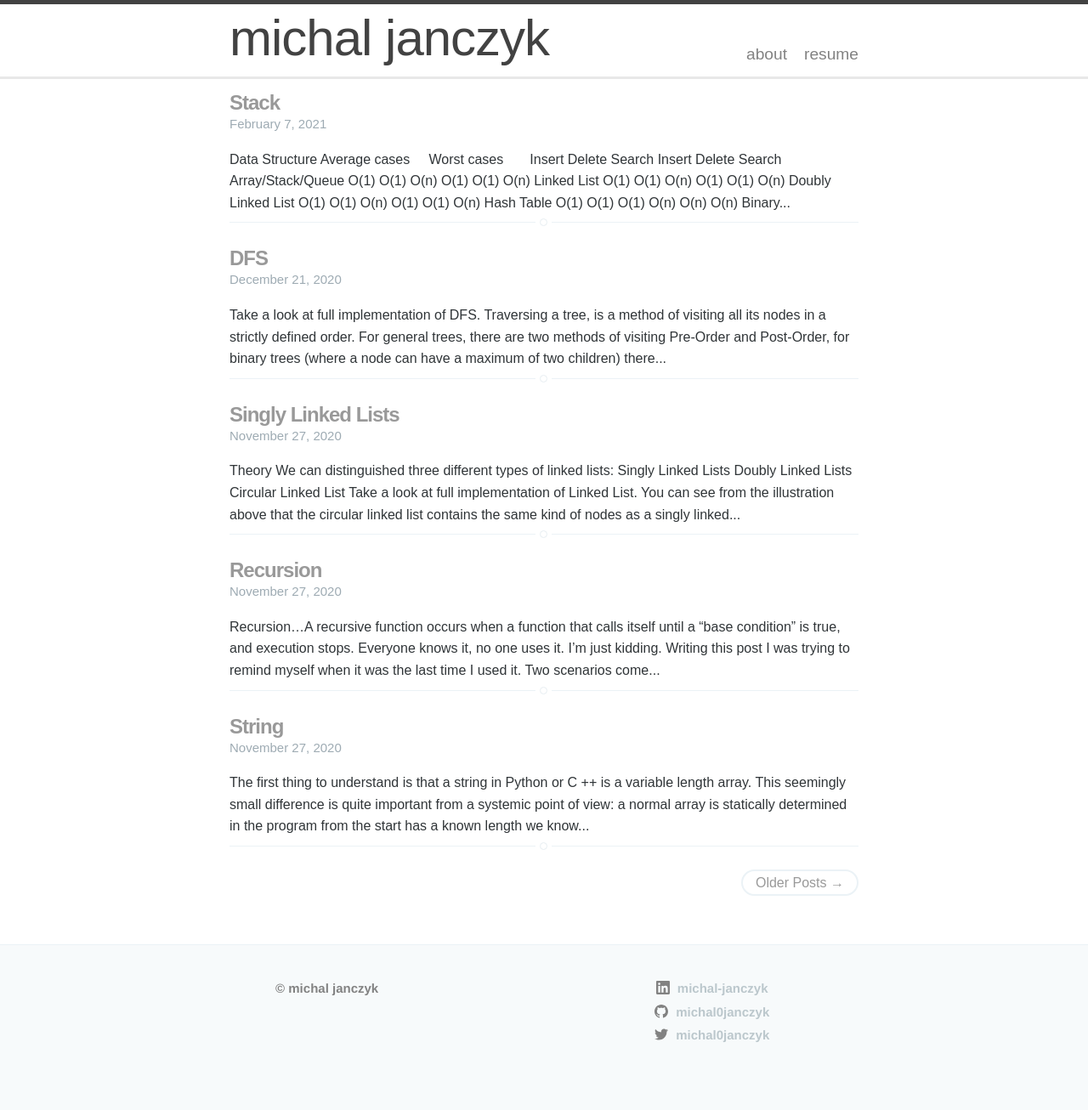
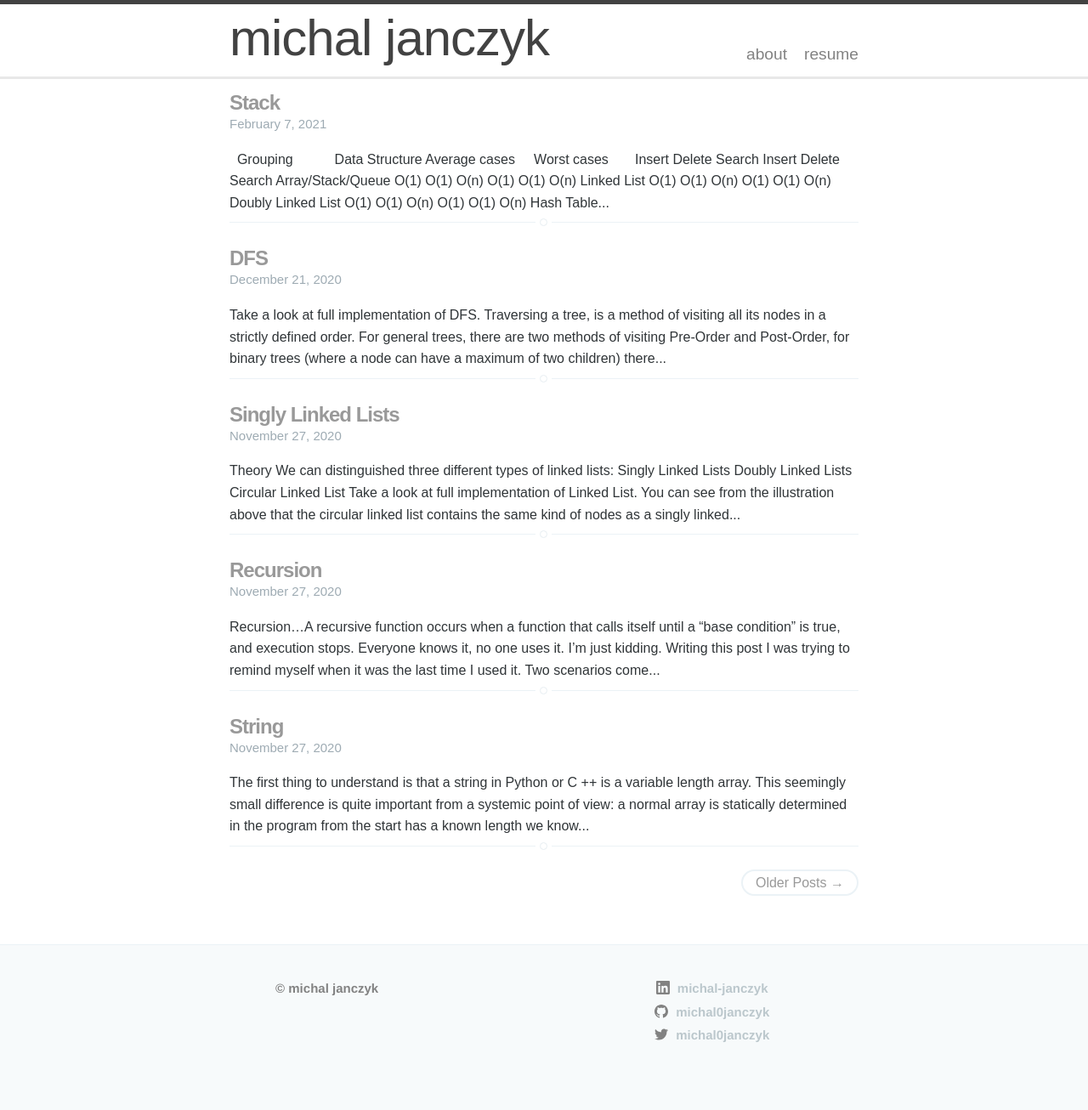
Before and after one commit to michal0janczyk/michaljanczyk.github.io, a Jekyll site: the page built from index.html, in a window 1280 px wide. Shown: the whole page at 85% size. Built offline with Jekyll 4.4.1, drawn with Linux system fonts in a browser that asks for light colours; the list of posts is cut into pages by our own code.

Commit message:
Update 2021-01-06-stack.markdown

```diff
--- a/_posts/2021-01-06-stack.markdown
+++ b/_posts/2021-01-06-stack.markdown
@@ -4,6 +4,7 @@ title:  "Stack"
 date:   2021-02-07 19:44:15 +0100
 categories: Algoritm
 ---
+|                    |          Grouping                                                    ||
 | Data Structure     | Average cases |           |           | Worst cases |        |        |
 |--------------------|---------------|-----------|-----------|-------------|--------|--------|
 |                    | Insert        | Delete    | Search    | Insert      | Delete | Search |
```
